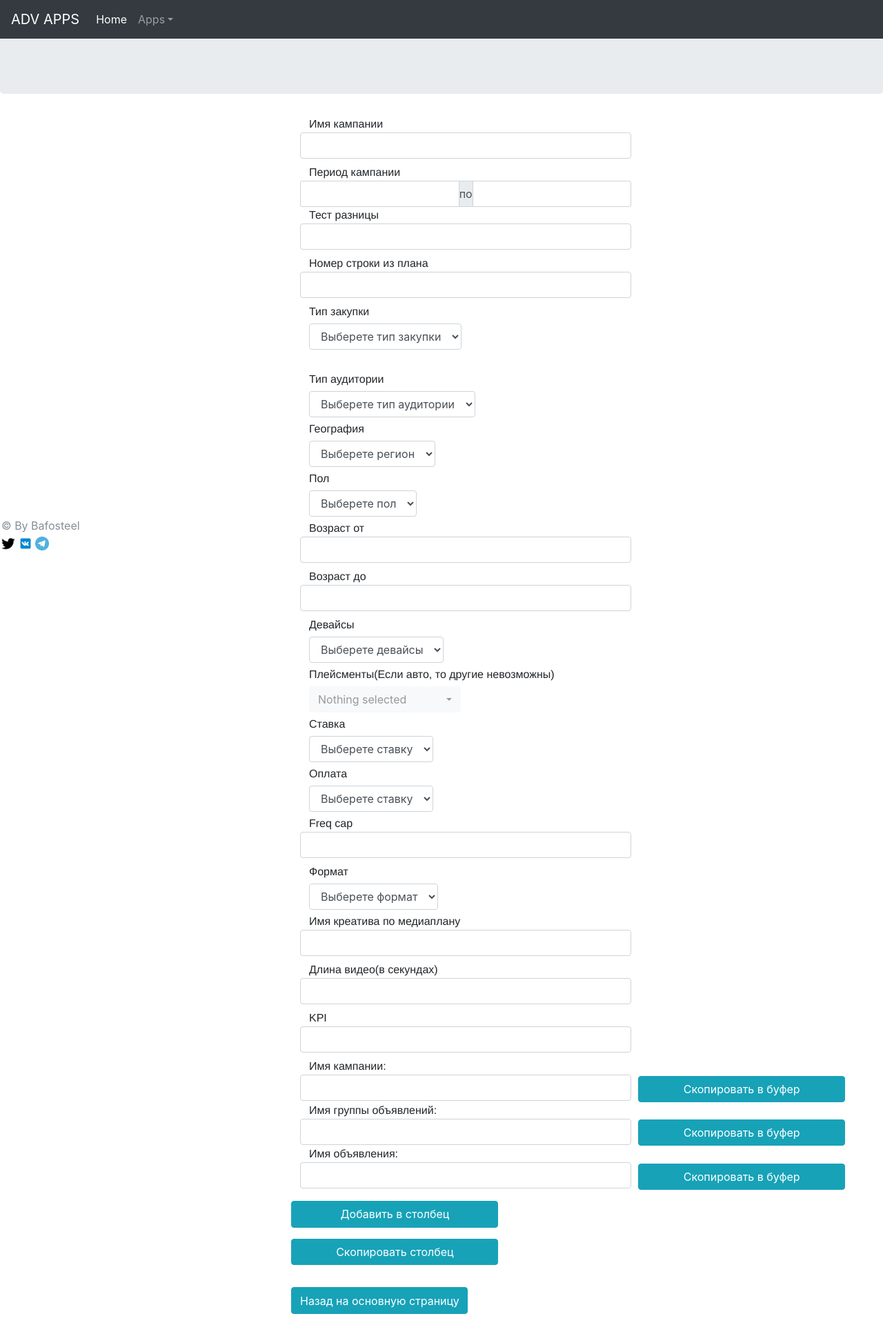
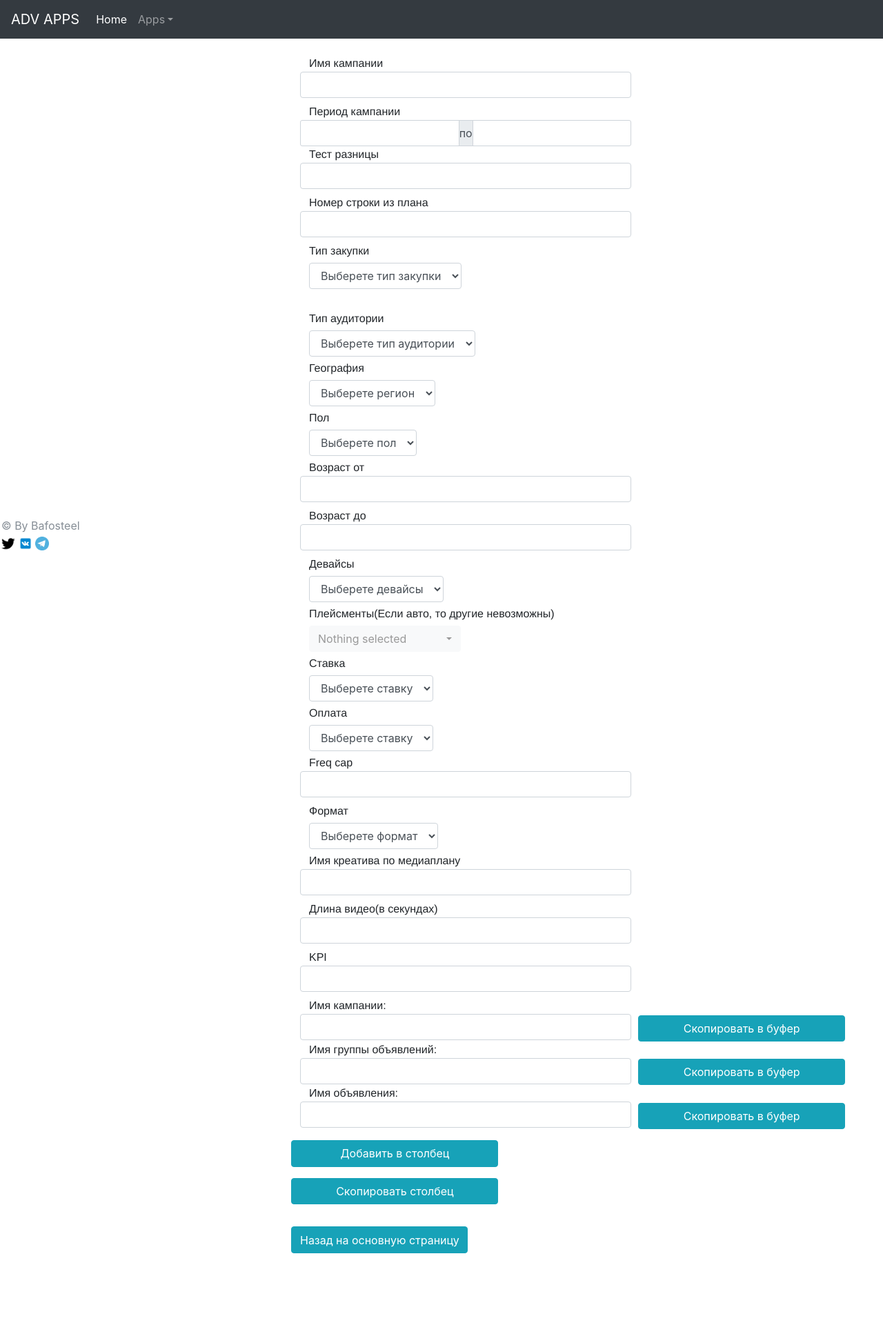
Before and after one commit to AdvDevBaf/ADVAPPS, a Django app: page /ads_names/ in a window 1280 px wide; the page is wider, and only the part inside the window is pictured. Shown: that part at 69% size. After the commit the page ends 1817 px from the top of that part, so only its background shows below. Run offline with Django 3.2, Linux system fonts and the light colour scheme; some libraries are stand-ins or nearby versions.

Commit message:
removed black horizontal line

```diff
--- a/BafosApp/templates/BafosApp/ads_names.html
+++ b/BafosApp/templates/BafosApp/ads_names.html
@@ -2,13 +2,7 @@
 {% block BafosApp_title %}ADV APPS{% endblock %}
 {% block BafosApp_content %}
 
-<main role="main">
-			<div class="jumbotron">
-				<div class="container">
-					<h1 class="display-3"></h1>
-				</div>
-			</div>
-		</main>
+
 <form action="" method="POST" name="idform">
     <p class="texts">Имя кампании</p>
 <p class="fields"><label>
@@ -71,6 +65,7 @@
      window.addEventListener('DOMContentLoaded', function() {
          var select = document.querySelector('#AUCorRF'),
              hide = document.querySelectorAll('.hide');
+
   function change()
   {
     [].forEach.call(hide, function(el) {
@@ -455,6 +450,7 @@ window.addEventListener('DOMContentLoaded', function() {
             var frequency = document.getElementById('frequency').value;
             var price = document.getElementById('price').value;
             var rate = document.getElementById('rate').value;
+            var fraimrate
             var values = $('#multiplechoise').val().join("_");
             var device = document.getElementById('device').value;
             var age_above = document.getElementById('age_above').value;
--- a/BafosApp/templates/BafosApp/b.html
+++ b/BafosApp/templates/BafosApp/b.html
@@ -1,5 +1,4 @@
 {% load staticfiles %}
-
 <!doctype html>
 <html lang="ru">
 	<head>
@@ -62,12 +61,11 @@
             </div>
           </li>
         </ul>
-
       </div>
     </nav>
 		</header>
-    {% block javascript %}{% endblock %}
-    <div>{% block content %}{% endblock %}</div>
+
+    <div style="padding-top: 80px;">{% block content %}{% endblock %}</div>
 	</body>
 
     <!--<script src="https://ajax.googleapis.com/ajax/libs/jquery/3.3.1/jquery.min.js"></script>
@@ -76,7 +74,7 @@
 -->
 <footer>
 	  <div id="footer">
-       		<meta name="viewport" content="width=device-width, initial-scale=1, shrink-to-fit=no">
+       		<meta name="viewport" content="width=device-width, initial-scale=1, shrink-to-fit=no" style="font-size: small;">
   <span class="text-muted"> &copy; By Bafosteel</span>
    <span class="text-muted"> <a href="https://twitter.com/Bafosteel"><img src="../../static/images/icons.png" width="20" height="20"></a></span>
   <span class="text-muted"> <a href="https://vk.com/id20889205"><img src="../../static/images/vk.png" width="20" height="20"></a></span>
```
Also changed, not shown: BafosApp/templates/BafosApp/index.html (+2 -7 lines), BafosApp/templates/BafosApp/organizations.html (+1 -7 lines), BafosApp/templates/BafosApp/youtube.html (+0 -7 lines). Lines whose indentation alone changed are shown as unchanged.
